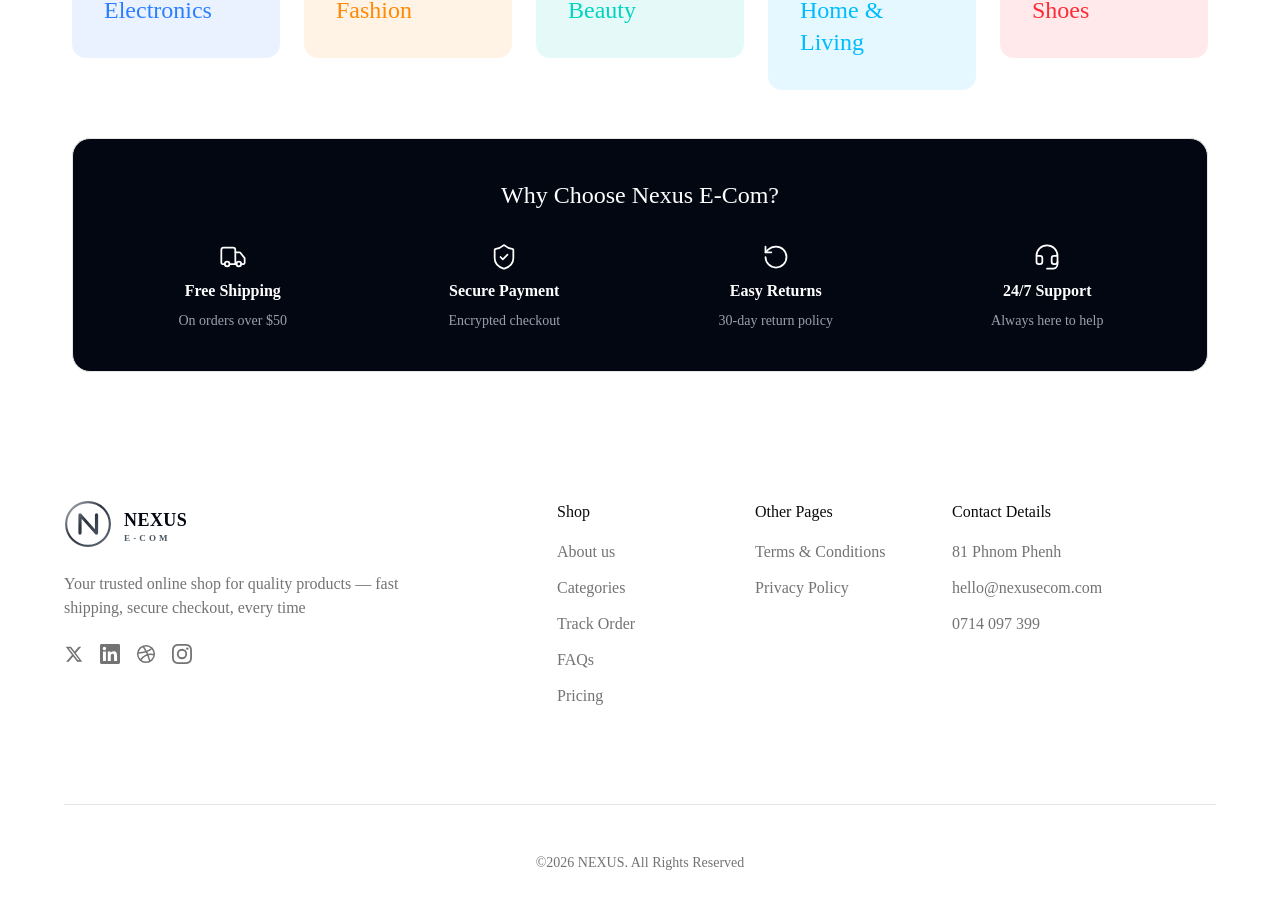
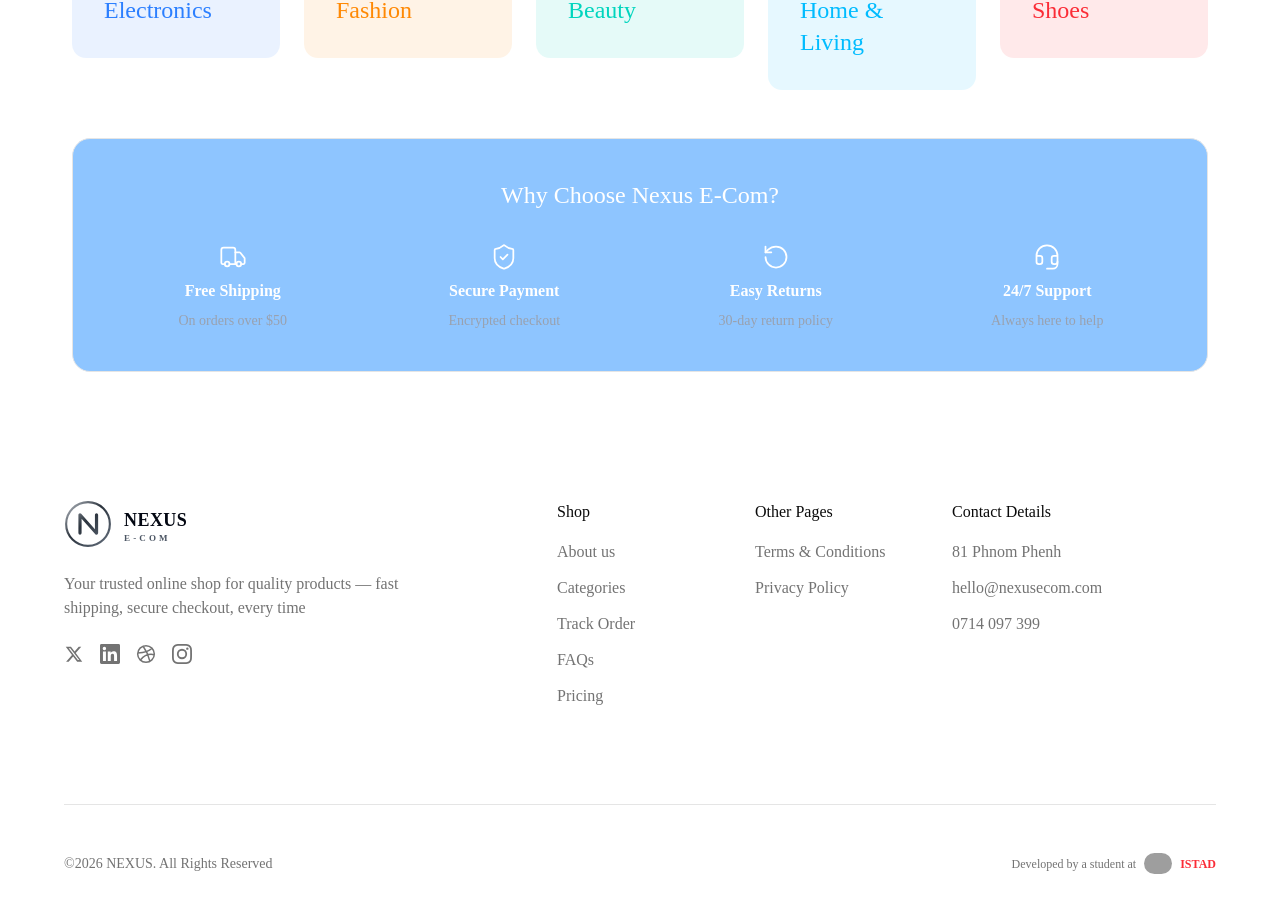
Before and after one commit to eceaqr-cell/Frontend-final, a Next.js app: page /services-01 in a window 1280 px wide. Shown: the part 458-1370 px from the top of the page. Built offline with nearby package versions, Linux system fonts and the light colour scheme; grey boxes are pictures that could not be loaded.

Commit message:
update:istad-logol

```diff
--- a/src/components/shadcn-space/blocks/footer-01/footer.tsx
+++ b/src/components/shadcn-space/blocks/footer-01/footer.tsx
@@ -1,3 +1,4 @@
+import Image from "next/image";
 import Logo from "@/assets/logo/logo";
 import { Separator } from "@/components/ui/separator";
 
@@ -199,9 +200,27 @@ const Footer = () => {
             </div>
           </div>
           <Separator orientation="horizontal" />
-          <p className="text-sm font-normal text-muted-foreground text-center animate-in fade-in slide-in-from-bottom-10 duration-1000 delay-100 ease-in-out fill-mode-both">
-            ©2026 NEXUS. All Rights Reserved
-          </p>
+          <div className="flex flex-col sm:flex-row items-center justify-between gap-4">
+            <p className="text-sm font-normal text-muted-foreground text-center sm:text-left animate-in fade-in slide-in-from-bottom-10 duration-1000 delay-100 ease-in-out fill-mode-both">
+              ©2026 NEXUS. All Rights Reserved
+            </p>
+
+            <div className="flex items-center gap-2">
+              <span className="text-xs text-muted-foreground">
+                Developed by a student at
+              </span>
+              <Image
+                src="/istad-logo.png"
+                alt="ISTAD - Institute of Science and Technology Advanced Development"
+                width={28}
+                height={28}
+                className="rounded-full"
+              />
+              <span className="text-xs font-bold text-foreground  text-red-500 no-underline hover:underline  ">
+                <a href="https://www.istad.co/">ISTAD</a>
+              </span>
+            </div>
+          </div>
         </div>
       </div>
     </footer>
--- a/src/components/shadcn-space/blocks/services-01/services.tsx
+++ b/src/components/shadcn-space/blocks/services-01/services.tsx
@@ -143,7 +143,7 @@ const Categories = () => {
             </div>
 
             {/* Why Choose Us — ប្រើ container style ដដែល (bg-gray-950 rounded-2xl border) */}
-            <div className="bg-gray-950 border rounded-2xl p-8 sm:p-10 flex flex-col gap-8 w-full animate-in fade-in slide-in-from-bottom-10 duration-1000 delay-200 ease-in-out fill-mode-both">
+            <div className="bg-blue-300  border rounded-2xl p-8 sm:p-10 flex flex-col gap-8 w-full animate-in fade-in slide-in-from-bottom-10 duration-1000 delay-200 ease-in-out fill-mode-both">
               <p className="text-2xl font-medium text-white text-center">
                 Why Choose Nexus E-Com?
               </p>
```
Also changed, not shown: public/istad.svg (added), 1 other file (tests, documents, lock files or other folders).
